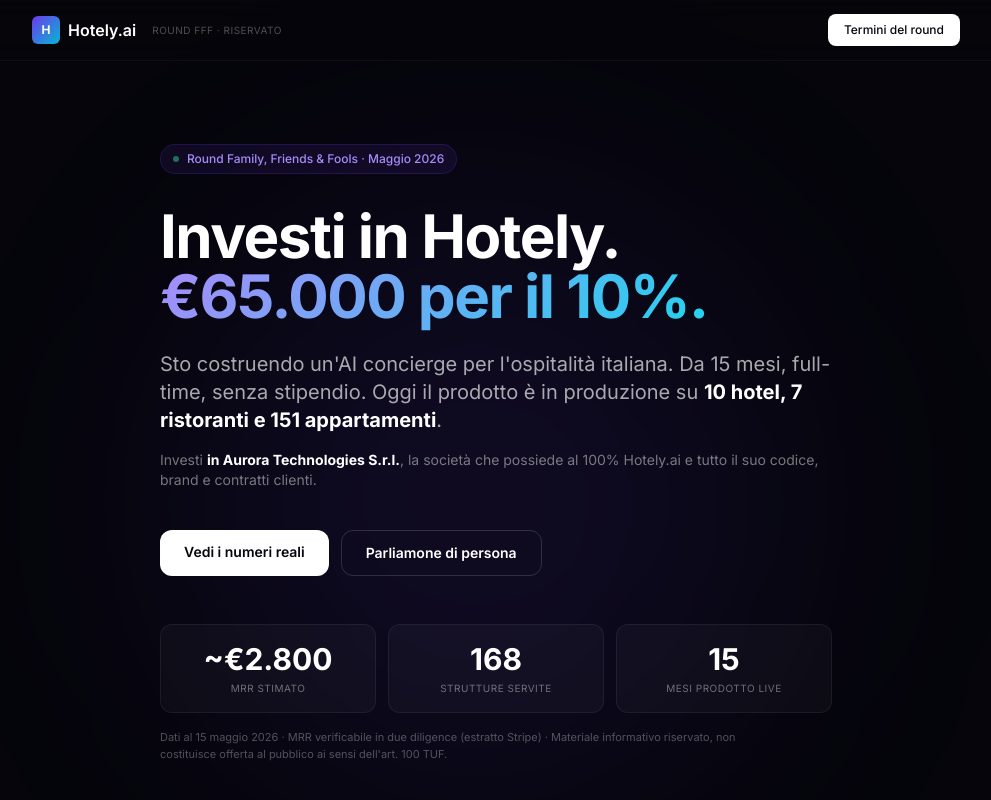
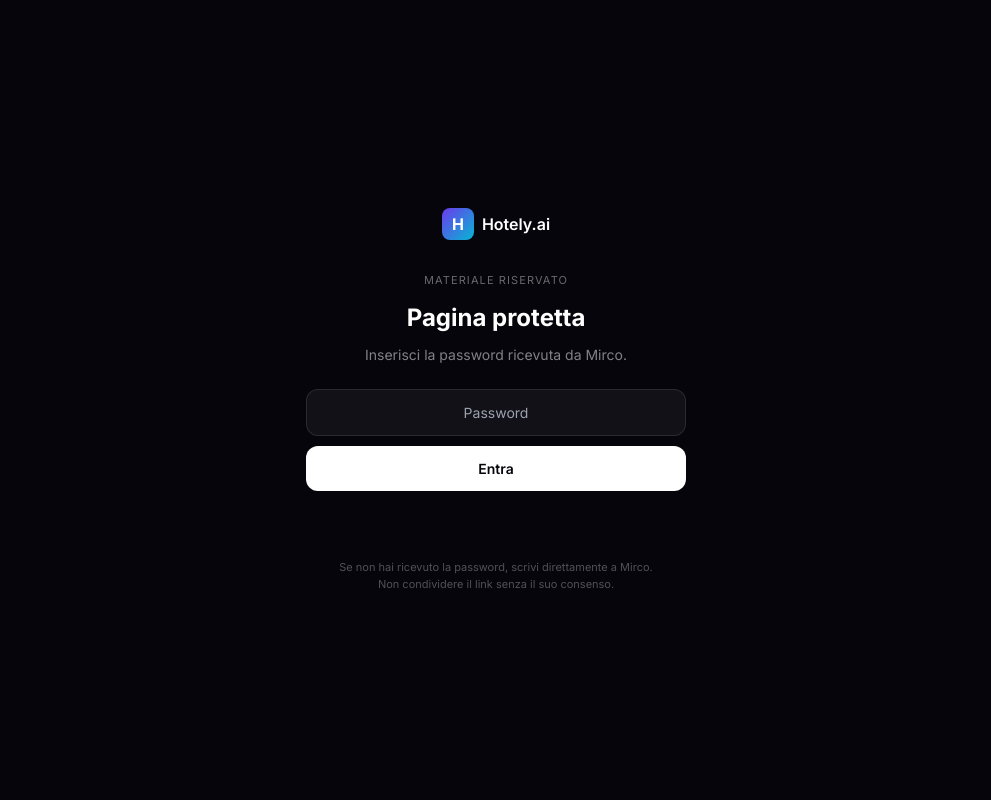
Before and after one commit to mircodt/hotely-fff, a plain HTML site: page index.html in a window 1280 px wide. Shown: the top 800 px of the page, without its empty margins (144-1135 px from the left). Drawn offline with nearby package versions, Linux system fonts and the light colour scheme.

Commit message:
Aggiunto password gate

```diff
--- a/index.html
+++ b/index.html
@@ -89,6 +89,56 @@
 </head>
 
 <body class="bg-surface-950 text-white">
+
+  <!-- ==========================================================
+       PASSWORD GATE — protezione leggera, non sicurezza vera.
+       Password attuale: "hotely-fff-2026"
+       Per cambiarla: sostituisci la stringa base64 dentro atob('...')
+       con il risultato di btoa('nuova-password') in browser console.
+       ========================================================== -->
+  <div id="auth-gate" style="position:fixed;inset:0;z-index:9999;background:#05050b;display:flex;align-items:center;justify-content:center;padding:24px;">
+    <div style="max-width:380px;width:100%;text-align:center;">
+      <div style="display:inline-flex;align-items:center;gap:8px;margin-bottom:32px;">
+        <div style="width:32px;height:32px;border-radius:8px;background:linear-gradient(135deg,#6C3AED,#06B6D4);display:flex;align-items:center;justify-content:center;color:white;font-weight:700;">H</div>
+        <span style="font-size:16px;font-weight:600;color:white;">Hotely.ai</span>
+      </div>
+      <div style="font-size:11px;color:rgba(255,255,255,0.4);margin-bottom:12px;letter-spacing:0.1em;text-transform:uppercase;">Materiale riservato</div>
+      <h1 style="font-size:24px;font-weight:700;color:white;margin:0 0 8px 0;">Pagina protetta</h1>
+      <p style="font-size:14px;color:rgba(255,255,255,0.5);margin:0 0 24px 0;">Inserisci la password ricevuta da Mirco.</p>
+      <input id="auth-input" type="password" autofocus placeholder="Password"
+        style="width:100%;padding:12px 16px;background:rgba(255,255,255,0.05);border:1px solid rgba(255,255,255,0.1);border-radius:12px;color:white;font-size:14px;outline:none;text-align:center;font-family:inherit;box-sizing:border-box;" />
+      <button id="auth-btn"
+        style="width:100%;margin-top:10px;padding:12px;background:white;color:#05050b;border:none;border-radius:12px;font-weight:600;font-size:14px;cursor:pointer;font-family:inherit;">
+        Entra
+      </button>
+      <div id="auth-error" style="margin-top:12px;font-size:12px;color:#f87171;min-height:16px;"></div>
+      <p style="font-size:11px;color:rgba(255,255,255,0.3);margin-top:40px;line-height:1.5;">Se non hai ricevuto la password, scrivi direttamente a Mirco.<br/>Non condividere il link senza il suo consenso.</p>
+    </div>
+  </div>
+
+  <script>
+  (function() {
+    var EXPECTED = atob('aG90ZWx5LWZmZi0yMDI2'); // hotely-fff-2026
+    var KEY = 'hotely_fff_auth_v1';
+    var gate = document.getElementById('auth-gate');
+    document.body.style.overflow = 'hidden';
+    function unlock() {
+      sessionStorage.setItem(KEY, '1');
+      gate.style.display = 'none';
+      document.body.style.overflow = '';
+    }
+    if (sessionStorage.getItem(KEY) === '1') { unlock(); return; }
+    var input = document.getElementById('auth-input');
+    var btn = document.getElementById('auth-btn');
+    var err = document.getElementById('auth-error');
+    function check() {
+      if (input.value.trim() === EXPECTED) { unlock(); }
+      else { err.textContent = 'Password errata'; input.value = ''; input.focus(); }
+    }
+    btn.addEventListener('click', check);
+    input.addEventListener('keypress', function(e) { if (e.key === 'Enter') check(); });
+  })();
+  </script>
 
   <!-- NAV -->
   <nav class="fixed top-0 left-0 right-0 z-50 backdrop-blur-md bg-surface-950/80 border-b border-white/[0.04]">
```
